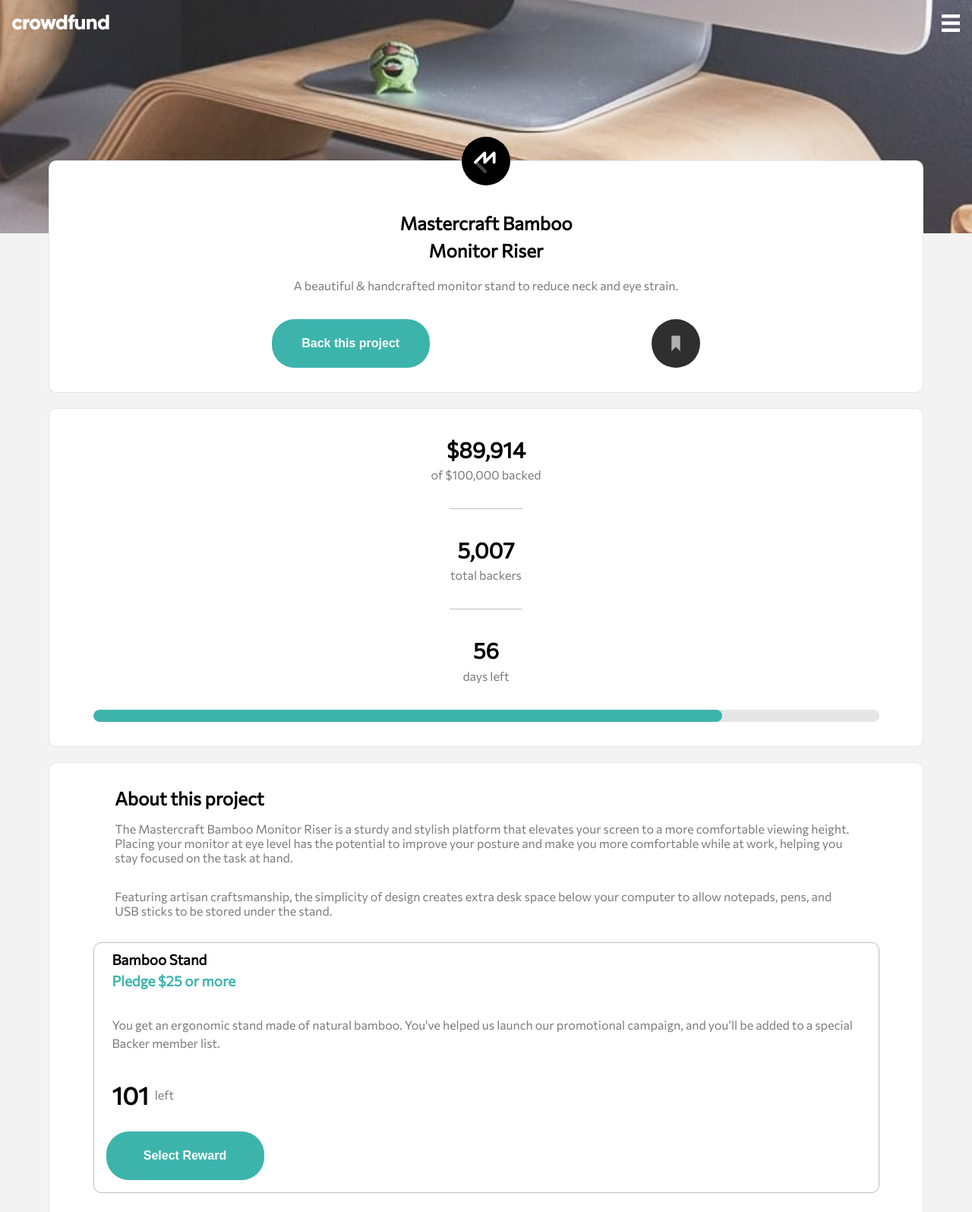
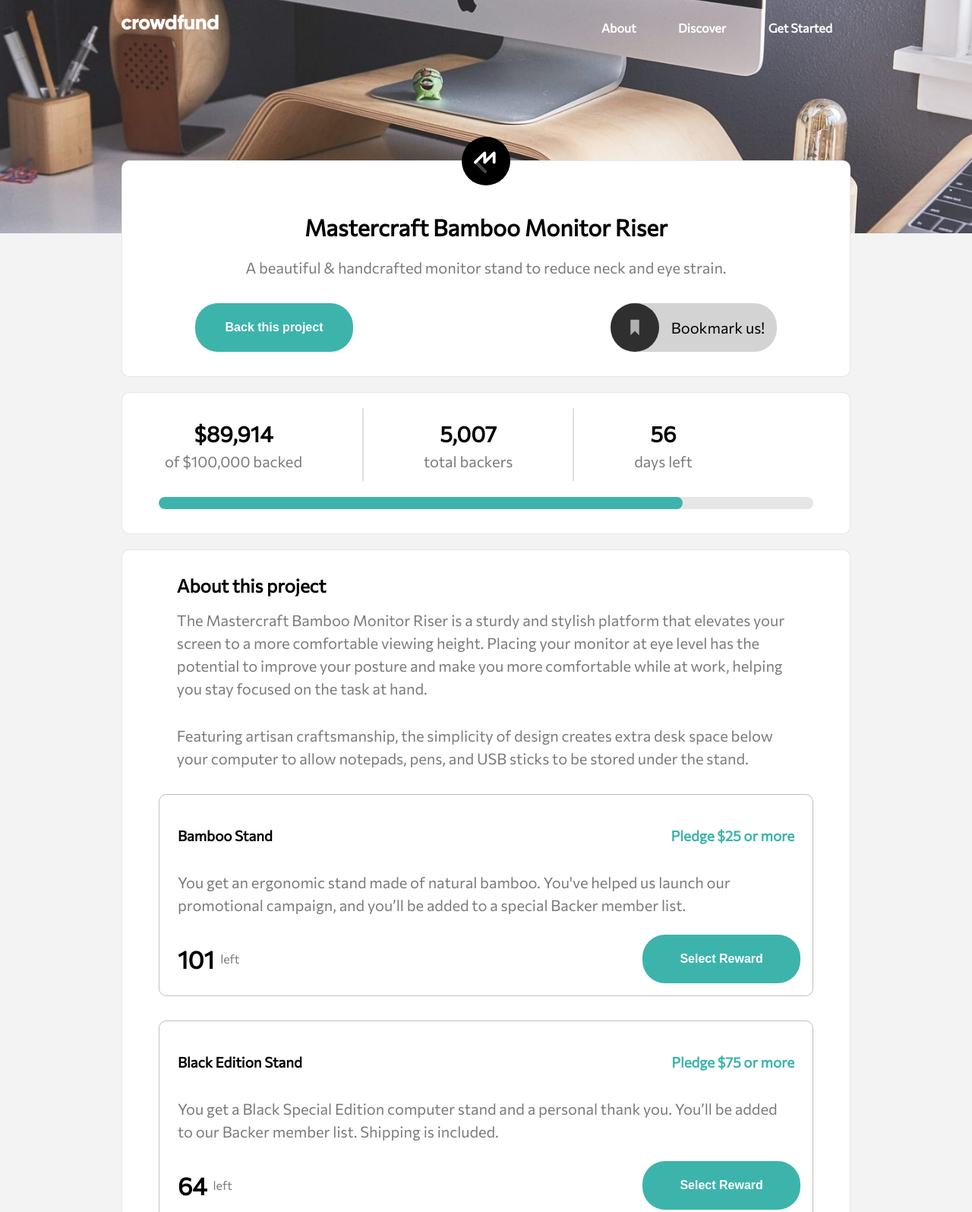
Before and after one commit to 5amonis7/crowdfunding-page, a website built with webpack: page dist/index.html in a window 1280 px wide. Shown: the part 13-1608 px from the top of the page at 76% size. Built offline with nearby package versions, Linux system fonts and the light colour scheme.

Commit message:
responisveness

```diff
--- a/package.json
+++ b/package.json
@@ -30,5 +30,9 @@
     "webpack": "^5.72.0",
     "webpack-cli": "^4.9.2",
     "webpack-dev-server": "^4.8.1"
-  }
+  },
+  "permissions": [
+    "notifications",
+    "activeTab"
+]
 }
--- a/scripts/index.js
+++ b/scripts/index.js
@@ -9,33 +9,33 @@ const selectionBtn = document.querySelectorAll(".selection-btn");
 const radioBtn = document.querySelectorAll(".radio-btn");
 const yourPledge = document.querySelectorAll(".your-pledge");
 const success = document.querySelector("#success");
-const next = document.querySelectorAll(".continue");
+const next = document.querySelectorAll(".small-rounded-cyan");
 const finished = document.querySelector("#finished");
 const innerBar = document.querySelector(".innerbar");
-const textSelect = document.querySelector(".text-select");
-const bookmark = document.querySelectorAll("#bookmark");
+const textSelect = document.querySelectorAll(".select");
+const noReward = document.querySelectorAll("#no-reward");
 
 // Nav Menu
 hamburger.addEventListener("click", menu);
-window.addEventListener("scroll", () => {
-    mobileMenu.setAttribute("data-visible", false);
-        mobileMenu.style.height = "0";
-        hamburger.src = "/images/icon-hamburger.svg";
-        backdrop.style.opacity = "0";
-        setTimeout(function() {
-            backdrop.style.display = "none";
-        }, 600)
-})
+// window.addEventListener("scroll", () => {
+//     mobileMenu.setAttribute("data-visible", false);
+//         mobileMenu.style.height = "0";
+//         hamburger.src = "/images/icon-hamburger.svg";
+//         backdrop.style.opacity = "0";
+//         setTimeout(function() {
+//             display(backdrop, 'none')
+//         }, 600)
+// })
 
 function menu() {
     const visibilty = mobileMenu.getAttribute("data-visible");
 
     if(visibilty === "false"){
         mobileMenu.setAttribute("data-visible", true);
-        mobileMenu.style.height = "100%";
         hamburger.src = "./images/icon-close-menu.svg";
         backdrop.style.opacity = ".5";
-        backdrop.style.display = "block";
+        display(backdrop, 'block')
+        mobileMenu.style.height = "100%";
 
     }else{
         mobileMenu.setAttribute("data-visible", false);
@@ -43,7 +43,7 @@ function menu() {
         hamburger.src = "/images/icon-hamburger.svg";
         backdrop.style.opacity = "0";
         setTimeout(function() {
-            backdrop.style.display = "none";
+            display(backdrop, 'flex')
         }, 600)
     }
 }
@@ -55,7 +55,7 @@ closeMenu.addEventListener("click", selectionMenu);
 function selectionMenu() {
     selection.style.opacity = "0";
     setTimeout(function() {
-        selection.style.display = "none";
+        display(selection, 'none')
     }, 600)
 }
 
@@ -65,7 +65,7 @@ selectionBtn.forEach(btn => {
 
 function selectionMenuOpen(e) {
     selection.style.opacity = "1";
-    selection.style.display = "flex";
+    display(selection, `flex`)
     window.scrollTo(0, 0)
 
     const target = e.target;
@@ -81,10 +81,21 @@ function selectRadio(content){
     const secondContainer = document.querySelector(content).parentNode
     const mainContainer = secondContainer.parentNode;
 
-    mainContainer.querySelector('.enter-pledge').setAttribute("data-visible", true)
-    pledgedAmount = mainContainer.querySelector('.amount').innerHTML
+    helper(mainContainer)
+}
 
-}
+textSelect.forEach(e => {
+    e.addEventListener("click", () => {
+        const target = e;
+
+        const parent = target.parentNode
+        document.querySelector('[data-visible="true"]').setAttribute("data-visible", false)
+        parent.querySelector(".enter-pledge").setAttribute("data-visible", true)
+        const selected = parent.querySelector("input").id
+        document.querySelector(`#${selected}`).checked = true;
+
+    })
+})
 
 radioBtn.forEach(e => {
     e.addEventListener("click", () => {
@@ -93,11 +104,17 @@ radioBtn.forEach(e => {
         const secondContainer = e.parentNode
         const mainContainer = secondContainer.parentNode;
 
-        mainContainer.querySelector('.enter-pledge').setAttribute("data-visible", true)
-        pledgedAmount = mainContainer.querySelector('.amount').innerHTML
+        helper(mainContainer)
+
+        console.log(typeof(pledgedAmount))
 
     })
 })
+
+function helper(parent){
+    parent.querySelector('.enter-pledge').setAttribute("data-visible", true)
+    pledgedAmount = parent.querySelector('.amount').innerHTML
+}
 
 // Pledge amount
 
@@ -109,21 +126,21 @@ let pledgedAmount = 0;
 let changedAmount = 0;
 
 function changePledge() {
+
     const parent = document.querySelector('[data-visible="true"]');
     const value = parent.querySelector("input").value;
     const amount = parent.querySelector(".amount")
 
     amount.innerHTML = value;
 
-    if(value === ""){
+    if(value === "" || value === '0'){
         amount.innerHTML = pledgedAmount;
         changedAmount = parseInt(pledgedAmount);
-    }else{
+    }
+    else{
         amount.innerHTML = value;
         changedAmount = parseInt(value);
     }
-
-
 }
 
 
@@ -155,10 +172,15 @@ next.forEach(e => {
 })
 
 function thankYou() {
-    selectionMenu()
 
     window.scrollTo(0, 0)
-    success.style.display = "flex";
+
+    if(pledgedAmount === '0'){
+        alert("Pledge cannot be $0")
+    }else{
+        display(success, 'flex')
+        selectionMenu()
+    }
 
     backers++
     if(changedAmount === 0){
@@ -174,17 +196,10 @@ function thankYou() {
 
 }
 
-finished.addEventListener("click", closeThankYou)
+finished.addEventListener("click", ()=> {
+    success.style.display = 'none';
+});
 
-function closeThankYou() {
-    success.style.display = "none";
+function display(parent, object) {
+    parent.style.display = object;
 }
-
-
-// Create bookmark
-bookmark.addEventListener("click", createBookmark);
-
-let createBookmark = browser.bookmarks.create({
-    title: "crowdfunding",
-    url: "https://developer.mozilla.org/Add-ons/WebExtensions/API/bookmarks/create"
-  });
--- a/styles/config.scss
+++ b/styles/config.scss
@@ -44,6 +44,7 @@ $font-weights: ("regular": 400, "medium": 500, "bold": 700);
 .card{
     border: 1px solid rgba(128, 128, 128, 0.2);
     width: 90%;
+    max-width: 60rem;
     background-color: white;
     display: flex;
     flex-direction: column;
@@ -58,9 +59,9 @@ $font-weights: ("regular": 400, "medium": 500, "bold": 700);
     display: flex;
     flex-direction: column;
     justify-content: space-between;
-    // padding: 1.5rem;
     border-radius: 10px;
     margin: 1rem 0;
+    position: relative;
 
     &_item{
         line-height: 1.5;
@@ -108,6 +109,11 @@ $font-weights: ("regular": 400, "medium": 500, "bold": 700);
     color: white;
     font-weight: map-get($font-weights, "bold" );
     cursor: pointer;
+}
+
+.rounded-button:hover,
+.small-rounded-cyan:hover{
+    background-color: $dark-cyan;
 }
 .small-rounded-white{
     background-color: white;
@@ -220,7 +226,7 @@ input[type="radio"]:checked {
 }
 
 // Overriding pledge amount
-[data-visible = true]{
+.inner-card > [data-visible = true]{
     height: auto !important;
     opacity: 1 !important;
 }
--- a/styles/index.scss
+++ b/styles/index.scss
@@ -33,12 +33,32 @@ main{
         width: 100%;
         margin: 1rem 0 2rem 0;
     }
+
+    & #bookmark{
+        display: flex;
+        align-items: center;
+        flex-direction: row;
+        background-color: lightgrey;
+        border-radius: 30px;
+
+        & p{
+            display: none;
+            margin: 0 1rem;
+        }
+    }
 }
 
 // Analytics
 #analytics{
     text-align: center;
     justify-content: space-evenly;
+
+    &-numbers{
+        display: flex;
+        flex-direction: column;
+        align-items: center;
+        justify-content: center;
+    }
 
     & .analytics-line{
         height: 1px;
@@ -170,12 +190,12 @@ main{
 #success{
     position: absolute;
     background: linear-gradient(to bottom, rgba(0, 0, 0, 0.5), rgba(182, 182, 182, 0.5));
+    flex-direction: column;
     display: none;
-    flex-direction: column;
     align-items: center;
     justify-content: center;
     width: 100%;
-    height: 180rem;
+    height: 135rem;
     top: 0rem;
     text-align: center;
     line-height: 1.3;
@@ -183,10 +203,23 @@ main{
 
     & .card {
         position: relative;
-        bottom: 70rem;
+        bottom: 40rem;
     }
 
     & .card * {
         margin: 1rem 1rem;
     }
 }
+
+#close-menu{
+    cursor: pointer;
+}
+
+.select:hover{
+    color: $cyan;
+    cursor: pointer;
+}
+
+label:hover{
+    cursor: pointer;
+}
--- a/styles/responsive.scss
+++ b/styles/responsive.scss
@@ -0,0 +1,136 @@
+@include media-lg{
+    p{
+        font-size: 20px;
+    }
+
+    nav{
+        background-image: url(../images/image-hero-desktop.jpg);
+
+        #hamburger{
+            display: none;
+        }
+
+        & #nav-top{
+             & img{
+                 position: absolute;
+                 top: 2rem;
+                 left: 10rem;
+             }
+        }
+
+        & #nav-links{
+            height: 100% !important;
+            background: transparent;
+            flex-direction: row;
+            position: absolute;
+            top: 1rem;
+            right: 10rem;
+            width: 22rem;
+
+            & .nav-item{
+                color: white;
+                border: none !important;
+            }
+        }
+
+    }
+
+    #back-project{
+
+        & h2{
+            font-size: 30px;
+
+            & br{
+                display: none;
+            }
+        }
+
+        & #bookmark{
+
+            & p{
+                display: block !important;
+            }
+        }
+
+        & #back-project_button{
+            justify-content: space-between;
+            padding: 0 6rem;
+        }
+    }
+
+    #analytics{
+
+        &-numbers{
+            flex-direction: row !important;
+            justify-content: flex-start !important;
+            margin-left: 3rem;
+            width: 100%;
+        }
+
+        & hr{
+            transform: rotate(90deg);
+        }
+    }
+
+    #about{
+
+        & p{
+            line-height: 1.5;
+        }
+
+        & .inner-card_item:first-child{
+            margin-top: 2rem;
+            display: flex;
+            flex-direction: row;
+            justify-content: space-between;
+        }
+
+        & .btn-padding{
+            position: absolute;
+            right: 1rem;
+            bottom: 0;
+        }
+    }
+
+    #selection-screen{
+        width: 100%;
+        height: 135rem !important;
+
+        & .card{
+            padding-top: 2rem;
+
+            & .inner-card{
+                padding-top: 2rem;
+            }
+        }
+
+        & .items-left{
+            position: absolute;
+            top: 1rem;
+            right: 1rem;
+        }
+
+        & .enter-pledge{
+            flex-direction: row;
+            padding: 2rem;
+            justify-content: space-between;
+        }
+
+        & .continue{
+            width: 18rem;
+        }
+
+    }
+
+    #success{
+
+        & .card{
+            max-width: 40rem;
+            padding: 2rem;
+
+            & img{
+                transform: scale(1.5);
+            }
+        }
+    }
+}
```
Also changed, not shown: dist/index.html.
